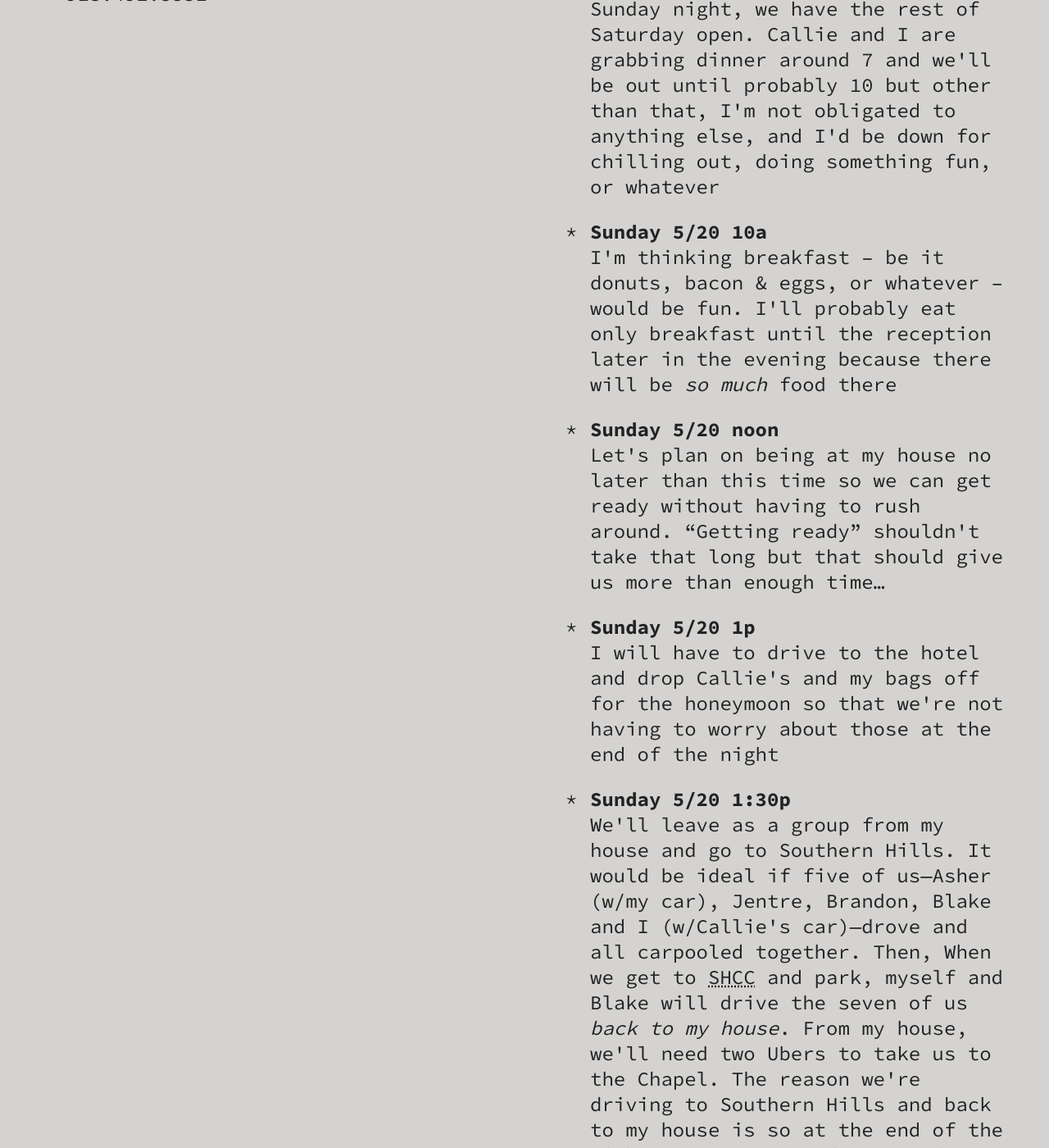
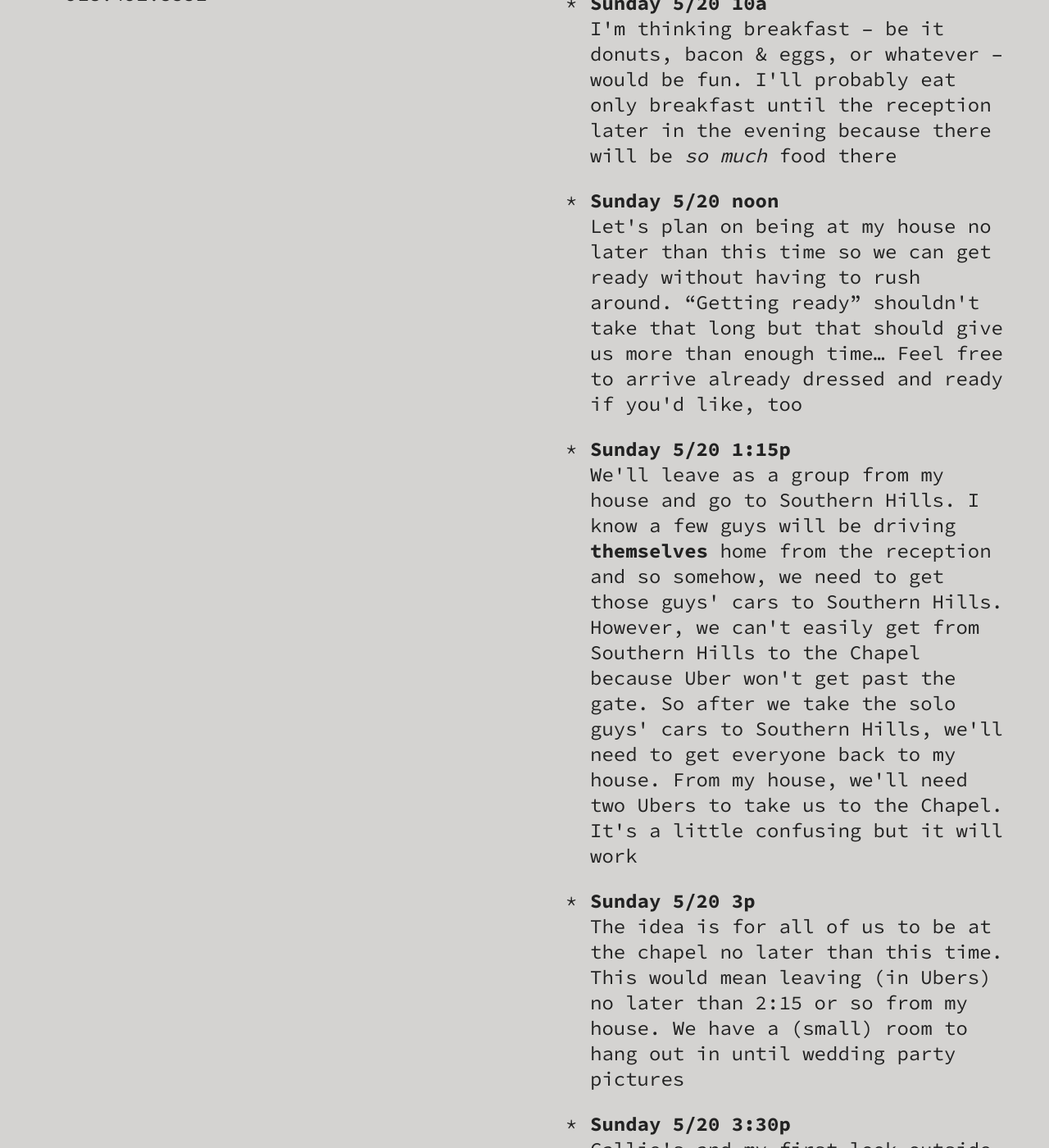
Before and after one commit to grantstandridge/grantstandridge.github.io, a Jekyll site: the page built from _buckets/groomsmen.markdown, in a window 1280 px wide and 1400 px high, scrolled down 1838 px. Shown: the whole window at 82% size. Built offline with Jekyll 4.4.1, drawn with Linux system fonts in a browser that asks for light colours; some of the changed text lies outside the part shown.

Commit message:
Updated Rehearsal Brunch and 1 other file

```diff
--- a/_buckets/groomsmen.markdown
+++ b/_buckets/groomsmen.markdown
@@ -41,16 +41,12 @@
       It's a little more than 15 minutes from midtown, in north Broken Arrow"
     - "<strong>Saturday 5/19 11a - 2p</strong><br>Rehearsal Brunch @ 624 Kitchen in
       downtown! Brunch buffet menu can be found <a href='/uploads/menu--buffet.jpg'
-      target='_blank'>here</a>. It's going to be <em>good</em>. We've elected not
-      to do too many toasts or speeches because it can unintentionally drag on, SO
-      the only speeches will be made by the maid-of-honor, best man, Callie & I, and
-      my parents. Brunch will likely not last three hours, but we have it reserved
-      that long if it does"
+      target='_blank'>here</a>. It's going to be <em>good</em>. The order of events
+      for the brunch can be found <a href='/rehearsal-brunch'>here</a>"
     - "<strong>Saturday 5/19 after 2p</strong><br>No plans! Because we're doing brunch
       and the ceremony isn't until Sunday night, we have the rest of Saturday open.
       Callie and I are grabbing dinner around 7 and we'll be out until probably 10
-      but other than that, I'm not obligated to anything else, and I'd be down for
-      chilling out, doing something fun, or whatever"
+      but other than that, I'm not obligated to anything else"
     - "<strong>Sunday 5/20 10a</strong><br>I'm thinking breakfast – be it donuts,
       bacon & eggs, or whatever – would be fun. I'll probably eat only breakfast until
       the reception later in the evening because there will be <em>so much</em> food
@@ -58,22 +54,18 @@
     - "<strong>Sunday 5/20 noon</strong><br>Let's plan on being at my house no later
       than this time so we can get ready without having to rush around. &ldquo;Getting
       ready&rdquo; shouldn't take that long but that should give us more than enough
-      time…"
-    - "<strong>Sunday 5/20 1p</strong><br>I will have to drive to the hotel and drop
-      Callie's and my bags off for the honeymoon so that we're not having to worry
-      about those at the end of the night"
-    - <strong>Sunday 5/20 1:30p</strong><br>We'll leave as a group from my house and
-      go to Southern Hills. It would be ideal if five of us—Asher (w/my car), Jentre,
-      Brandon, Blake and I (w/Callie's car)—drove and all carpooled together. Then,
-      When we get to <abbr title="Southern Hills Country Club">SHCC</abbr> and park,
-      myself and Blake will drive the seven of us <em>back to my house</em>. From
-      my house, we'll need two Ubers to take us to the Chapel. The reason we're driving
-      to Southern Hills and back to my house is so at the end of the night Jentre's,
-      Brandon's, and Asher's cars are there instead of the chapel. It's confusing
-      but it will work. And Ubering from SHCC isn't an option…
+      time… Feel free to arrive already dressed and ready if you'd like, too"
+    - "<strong>Sunday 5/20 1:15p</strong><br>We'll leave as a group from my house
+      and go to Southern Hills. I know a few guys will be driving <strong>themselves</strong>
+      home from the reception and so somehow, we need to get those guys' cars to Southern
+      Hills. However, we can't easily get from Southern Hills to the Chapel because
+      Uber won't get past the gate. So after we take the solo guys' cars to Southern
+      Hills, we'll need to get everyone back to my house. From my house, we'll need
+      two Ubers to take us to the Chapel. It's a little confusing but it will work"
     - "<strong>Sunday 5/20 3p</strong><br>The idea is for all of us to be at the chapel
-      no later than this time. We have a room (small) to hang out in until wedding
-      party pictures"
+      no later than this time. This would mean leaving (in Ubers) no later than 2:15
+      or so from my house. We have a (small) room to hang out in until wedding party
+      pictures"
     - "<strong>Sunday 5/20 3:30p</strong><br>Callie's and my first look outside the
       chapel"
     - "<strong>Sunday 5/20 3:40p</strong><br>Wedding party (only) takes pictures until
```
Also changed, not shown: _buckets/rehearsal-brunch.markdown (added, +10 -0 lines).
